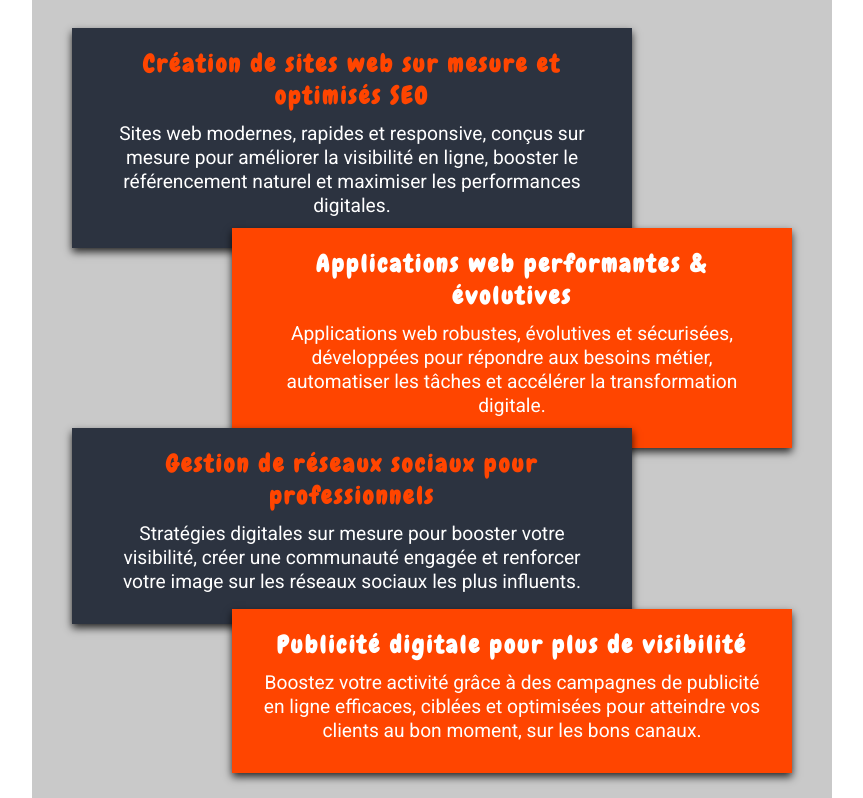
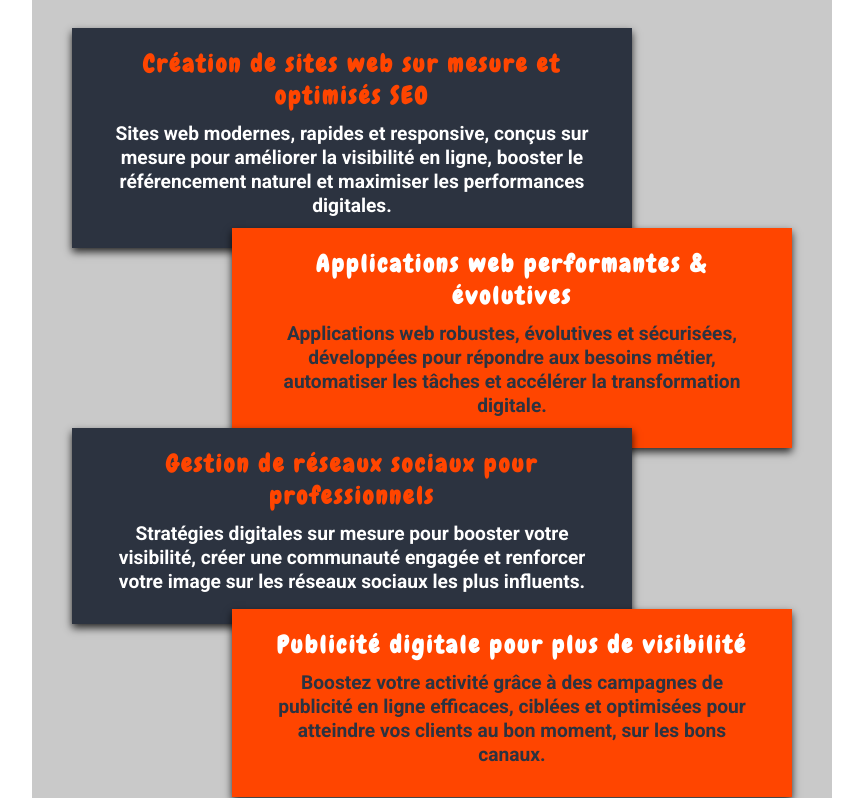
Before and after one commit to AdrienW86/Codev2, a Next.js app: page / in a window 1280 px wide. Shown: the part 707-1505 px from the top of the page, without its empty margins (208-1071 px from the left). Built offline with nearby package versions, Linux system fonts and the light colour scheme; a web font is replaced by a local one.

Commit message:
mise en ligne

```diff
--- a/components/Banner/Banner.jsx
+++ b/components/Banner/Banner.jsx
@@ -25,7 +25,7 @@ export default function Banner() {
         </div>
         <div className={styles.intro2}>
             <h2 className={styles.h3}>  Applications web performantes & évolutives</h2>
-                <p className={styles.p}>
+                <p className={styles.p2}>
                     Applications web robustes, évolutives et sécurisées, développées pour
                     répondre aux besoins métier, automatiser les tâches et accélérer la
                     transformation digitale.
@@ -40,7 +40,7 @@ export default function Banner() {
         </div>
         <div className={styles.intro4}>
             <h2 className={styles.h3}>  Publicité digitale pour plus de visibilité</h2>
-                <p className={styles.p}>
+                <p className={styles.p2}>
                     Boostez votre activité grâce à des campagnes de publicité en ligne efficaces, ciblées
                     et optimisées pour atteindre vos clients au bon moment, sur les bons canaux.
                 </p>
--- a/components/Banner/banner.module.css
+++ b/components/Banner/banner.module.css
@@ -88,13 +88,18 @@
     color: var(--third);
 }
 
-.p {
+.p, .p2 {
     color: var(--third);
     padding: 10px;
     line-height: 1.5rem;
     text-align: center;
+    font-weight: bold;
     font-size: 1.2rem;
     font-family: var(--txt);
+}
+
+.p2 {
+    color: var(--primary)
 }
 
 .bannervideo {
@@ -138,8 +143,7 @@
 }
 
 @media (max-width: 600px) {
-  .p {
-
+  .p, .p2 {
     font-size: 0.9rem;
 
 }
```
